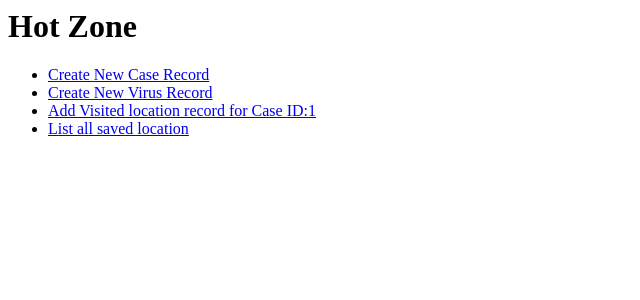
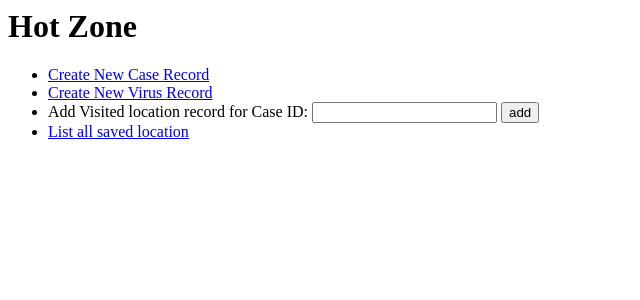
Before and after one commit to litpooh/HotZoneBackend, a Django app: template templates/index.html in a window 1280 px wide. Shown: the top 300 px of the page, without its empty margins (0-640 px from the left). Run offline with Django 3.2, Linux system fonts and the light colour scheme; the template is opened without the code that fills it: most values are stand-ins (such as "Sample title", 1, 10 or a date in 2020).

Commit message:
added a input for case select

```diff
--- a/templates/index.html
+++ b/templates/index.html
@@ -3,6 +3,15 @@
 <ul>
     <li><a href="{% url 'create_caserecord' %}">Create New Case Record</a></li>
     <li><a href="{% url 'create_virus' %}">Create New Virus Record</a></li>
-    <li><a href="{% url 'create_visitedlocation' caseID=1 %}">Add Visited location record for Case ID:1</a></li>
+    <li>
+        <a>Add Visited location record for Case ID:</a>
+        <input list="cases" id="case_input">
+        <datalist id="cases">
+            {% for case in cases %}
+            <option value="{{case.pk}}"></option>
+            {% endfor %}
+        </datalist>
+        <button type="button" onclick="location.href='../create_visitedlocation/' + document.getElementById('case_input').value">add</button>
+    </li>
     <li><a href="{% url 'locations-information' %}">List all saved location</a></li>
 </ul>
--- a/viewCases/views.py
+++ b/viewCases/views.py
@@ -86,4 +86,5 @@
 
     def get_context_data(self, **kwargs):
         context = super().get_context_data(**kwargs)
+        context['cases']= CaseRecord.objects.all()
         return context
```
